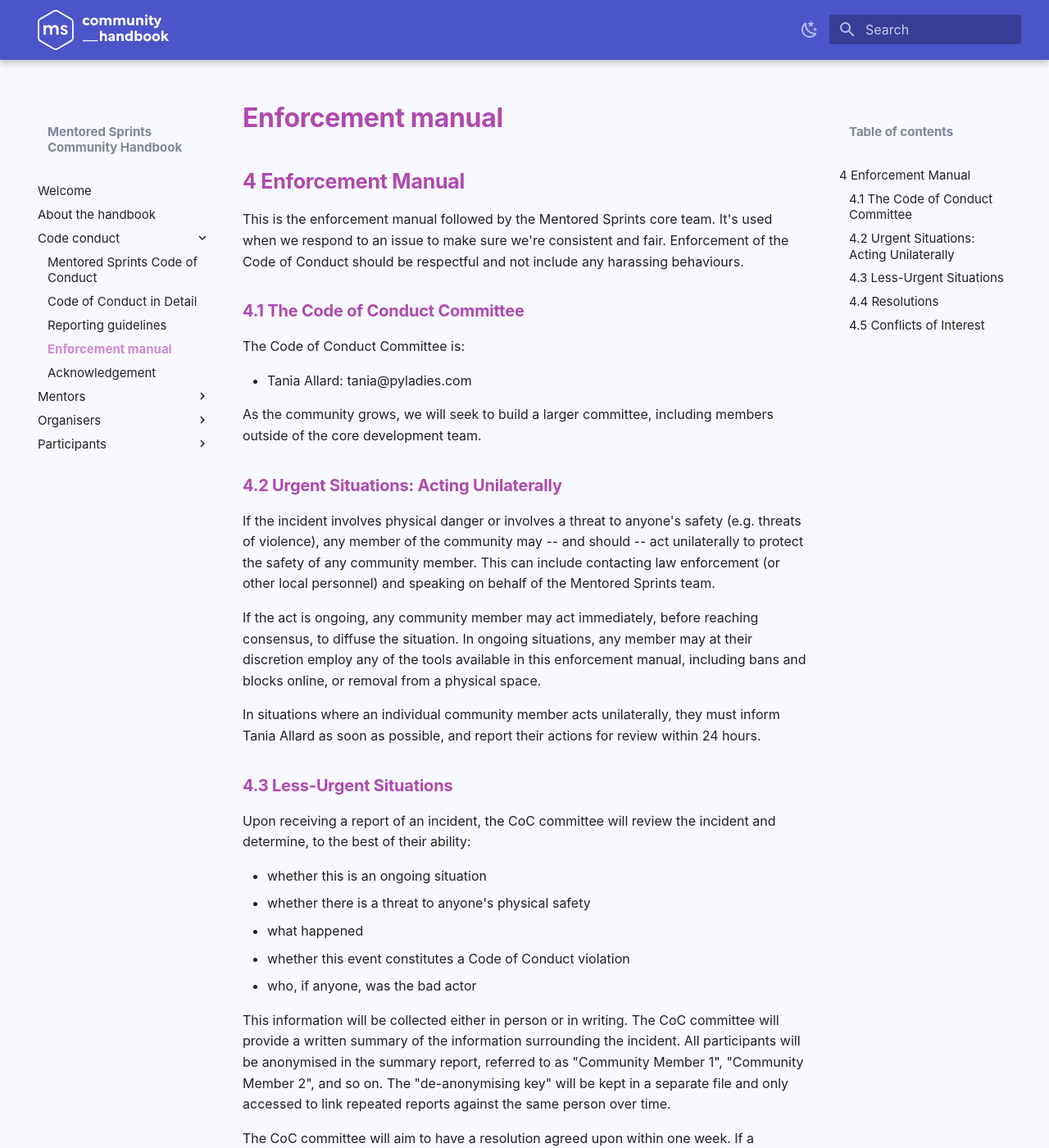
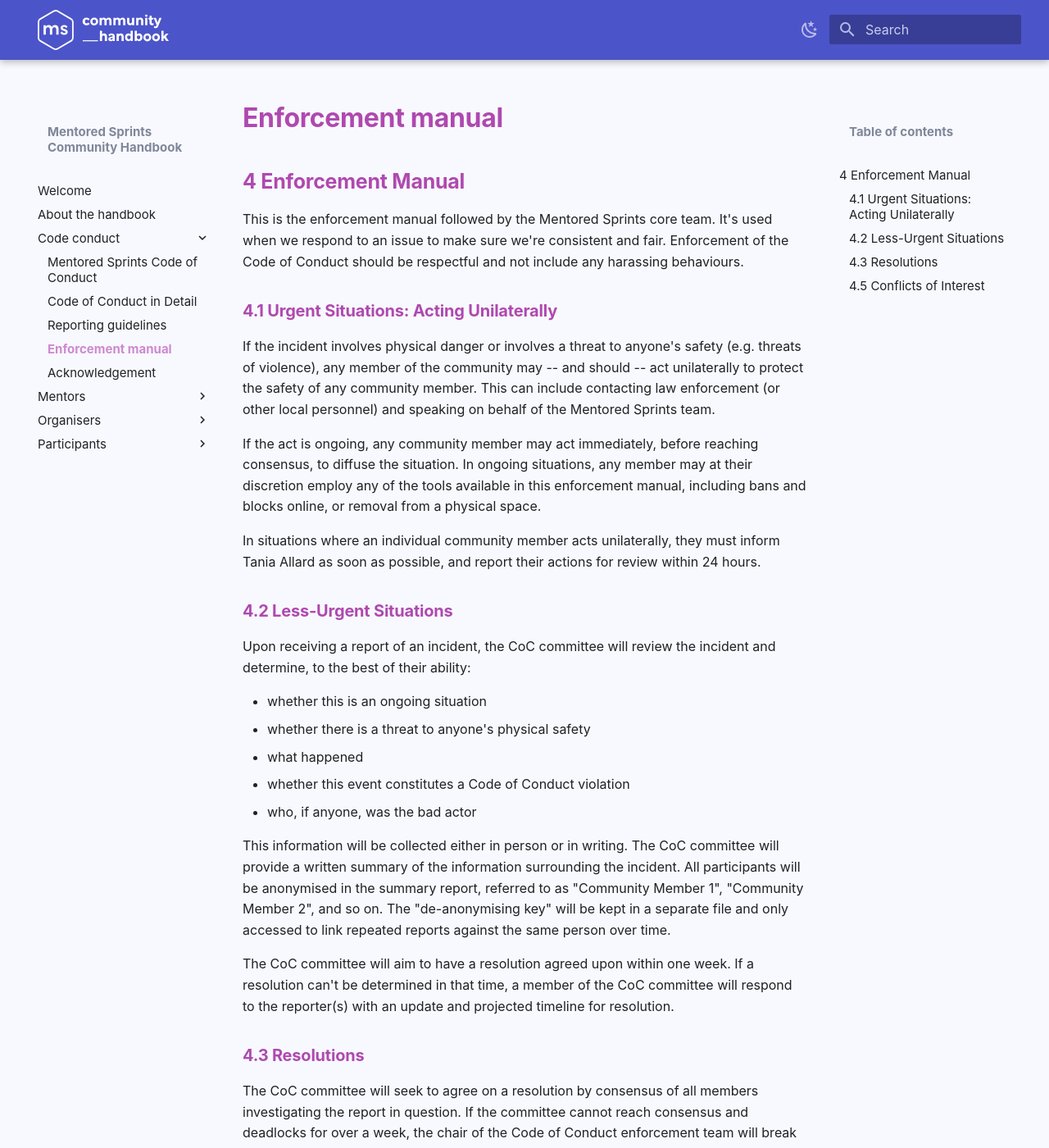
Before and after one commit to pycon-mentored-sprints/community-handbook, an MkDocs documentation site: the page built from docs/code-conduct/04-enforcement.md, in a window 1280 px wide and 1400 px high. Shown: the whole window at 82% size. Built offline with MkDocs 1.6.1 and Material for MkDocs 9.7.7, drawn with Linux system fonts in a browser that asks for light colours; some web fonts are replaced.

```diff
--- a/docs/code-conduct/04-enforcement.md
+++ b/docs/code-conduct/04-enforcement.md
@@ -12,15 +12,7 @@ This is the enforcement manual followed by the Mentored Sprints core team.
 It's used when we respond to an issue to make sure we're consistent and fair.
 Enforcement of the Code of Conduct should be respectful and not include any harassing behaviours.
 
-### 4.1 The Code of Conduct Committee
-
-The Code of Conduct Committee is:
-
-* Tania Allard: tania@pyladies.com
-
-As the community grows, we will seek to build a larger committee, including members outside of the core development team.
-
-### 4.2 Urgent Situations: Acting Unilaterally
+### 4.1 Urgent Situations: Acting Unilaterally
 
 If the incident involves physical danger or involves a threat to anyone's safety (e.g. threats of violence), any member of the community may -- and should -- act unilaterally to protect the safety of any community member.
 This can include contacting law enforcement (or other local personnel) and speaking on behalf of the Mentored Sprints team.
@@ -48,7 +40,7 @@ The "de-anonymising key" will be kept in a separate file and only accessed to li
 The CoC committee will aim to have a resolution agreed upon within one week.
 If a resolution can't be determined in that time, a member of the CoC committee will respond to the reporter(s) with an update and projected timeline for resolution.
 
-### 4.4 Resolutions
+### 4.3 Resolutions
 
 The CoC committee will seek to agree on a resolution by consensus of all members investigating the report in question.
 If the committee cannot reach consensus and deadlocks for over a week, the chair of the Code of Conduct enforcement team will break the tie.
--- a/mkdocs.yml
+++ b/mkdocs.yml
@@ -46,5 +46,6 @@ copyright: Copyright &copy; 2020-2021 Mentored Sprints
 
 markdown_extensions:
   - meta
+  - admonition
 
 # TODO: add custom meta tags - https://squidfunk.github.io/mkdocs-material/reference/meta-tags/
```
Also changed, not shown: other parts of docs/code-conduct/04-enforcement.md (+1 -1 lines), docs/about.md (+4 -4 lines), docs/code-conduct/03-reporting.md (+1 -1 lines).
